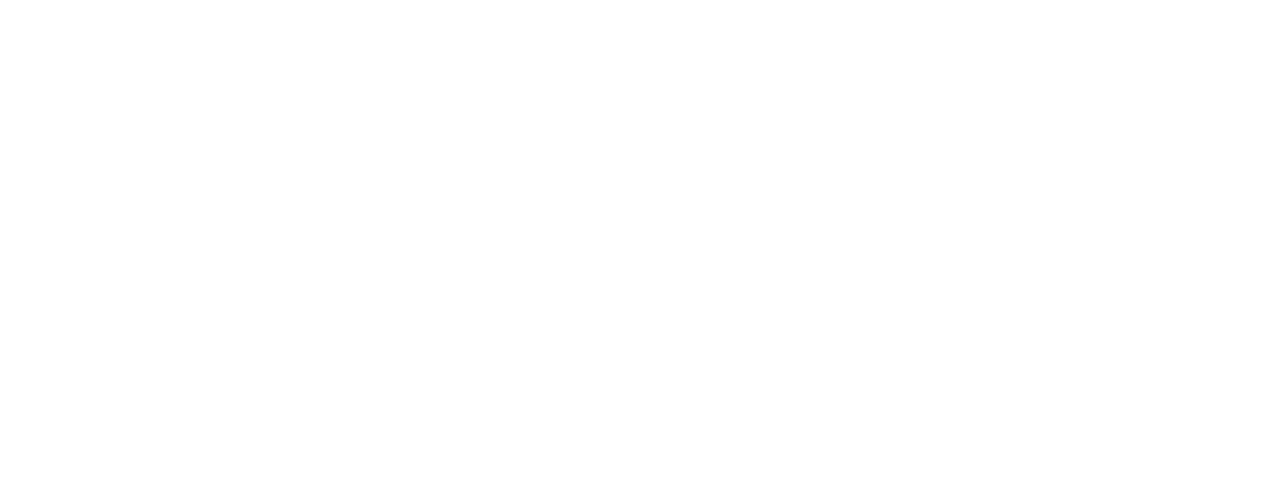
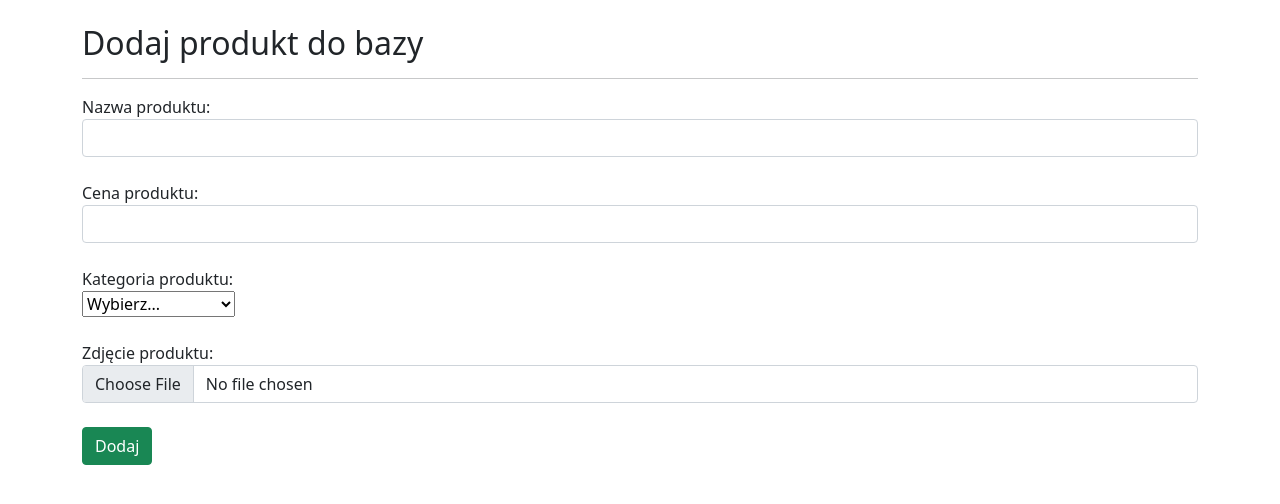
Before and after one commit to maciej1kus/pracownia-klej, a React (Create React App) app: page /add-products in a window 1280 px wide. Shown: the top 504 px of the page. Built offline with nearby package versions, Linux system fonts and the light colour scheme.

Commit message:
add-product component part 1

```diff
--- /dev/null
+++ b/firestore.indexes.json
@@ -0,0 +1,4 @@
+{
+  "indexes": [],
+  "fieldOverrides": []
+}
--- /dev/null
+++ b/public/404.html
@@ -0,0 +1,33 @@
+<!DOCTYPE html>
+<html>
+  <head>
+    <meta charset="utf-8">
+    <meta name="viewport" content="width=device-width, initial-scale=1">
+    <title>Page Not Found</title>
+
+    <style media="screen">
+      body { background: #ECEFF1; color: rgba(0,0,0,0.87); font-family: Roboto, Helvetica, Arial, sans-serif; margin: 0; padding: 0; }
+      #message { background: white; max-width: 360px; margin: 100px auto 16px; padding: 32px 24px 16px; border-radius: 3px; }
+      #message h3 { color: #888; font-weight: normal; font-size: 16px; margin: 16px 0 12px; }
+      #message h2 { color: #ffa100; font-weight: bold; font-size: 16px; margin: 0 0 8px; }
+      #message h1 { font-size: 22px; font-weight: 300; color: rgba(0,0,0,0.6); margin: 0 0 16px;}
+      #message p { line-height: 140%; margin: 16px 0 24px; font-size: 14px; }
+      #message a { display: block; text-align: center; background: #039be5; text-transform: uppercase; text-decoration: none; color: white; padding: 16px; border-radius: 4px; }
+      #message, #message a { box-shadow: 0 1px 3px rgba(0,0,0,0.12), 0 1px 2px rgba(0,0,0,0.24); }
+      #load { color: rgba(0,0,0,0.4); text-align: center; font-size: 13px; }
+      @media (max-width: 600px) {
+        body, #message { margin-top: 0; background: white; box-shadow: none; }
+        body { border-top: 16px solid #ffa100; }
+      }
+    </style>
+  </head>
+  <body>
+    <div id="message">
+      <h2>404</h2>
+      <h1>Page Not Found</h1>
+      <p>The specified file was not found on this website. Please check the URL for mistakes and try again.</p>
+      <h3>Why am I seeing this?</h3>
+      <p>This page was generated by the Firebase Command-Line Interface. To modify it, edit the <code>404.html</code> file in your project's configured <code>public</code> directory.</p>
+    </div>
+  </body>
+</html>
--- a/src/App.js
+++ b/src/App.js
@@ -1,6 +1,7 @@
 import React, {Component} from "react";
 import { BrowserRouter, Switch, Route } from "react-router-dom";
 import { Home } from "./components/Home";
+import { AddProducts } from "./components/AddProducts";
 
 
 
@@ -11,6 +12,7 @@
             <BrowserRouter>
                 <Switch>
                     <Route exact path='/' component={Home} />
+                    <Route path='/add-products' component={AddProducts} />
                 </Switch>
             </BrowserRouter>
         );
--- /dev/null
+++ b/src/components/AddProducts.js
@@ -0,0 +1,38 @@
+import React from 'react';
+
+export const AddProducts = () => {
+    return (
+        <div className="container">
+            <br/>
+            <h2>Dodaj produkt do bazy</h2>
+            <hr/>
+            <form autoComplete="off" className="form-group">
+                <label htmlFor="product-name">Nazwa produktu:</label>
+                <br/>
+                <input type="text" className="form-control" required />
+                <br/>
+                <label htmlFor="product-price">Cena produktu:</label>
+                <br/>
+                <input type="text" className="form-control" required />
+                <br/>
+                <label htmlFor="product-category">Kategoria produktu:</label>
+                <br/>
+                <select>
+                    <option value="">Wybierz...</option>
+                    <option value="Do jedzenia">Do jedzenia</option>
+                    <option value="Do picia">Do picia</option>
+                    <option value="Artykuły ozdobne">Artykuły ozdobne</option>
+                    <option value="Do relaksu">Do relaksu</option>
+                    <option value="Warsztaty">Warsztaty</option>
+                </select>
+                <br/>
+                <br/>
+                <label htmlFor="product-img">Zdjęcie produktu:</label>
+                <br/>
+                <input type="file" className="form-control" />
+                <br/>
+                <button className="btn btn-success btn-md">Dodaj</button>
+            </form>
+        </div>
+    );
+}
--- a/src/index.js
+++ b/src/index.js
@@ -3,7 +3,7 @@
 import './index.css';
 import App from './App';
 import reportWebVitals from './reportWebVitals';
-
+import 'bootstrap/dist/css/bootstrap.css';
 
 
 ReactDOM.render(
```
Also changed, not shown: 1 other file (tests, documents, lock files or other folders).
